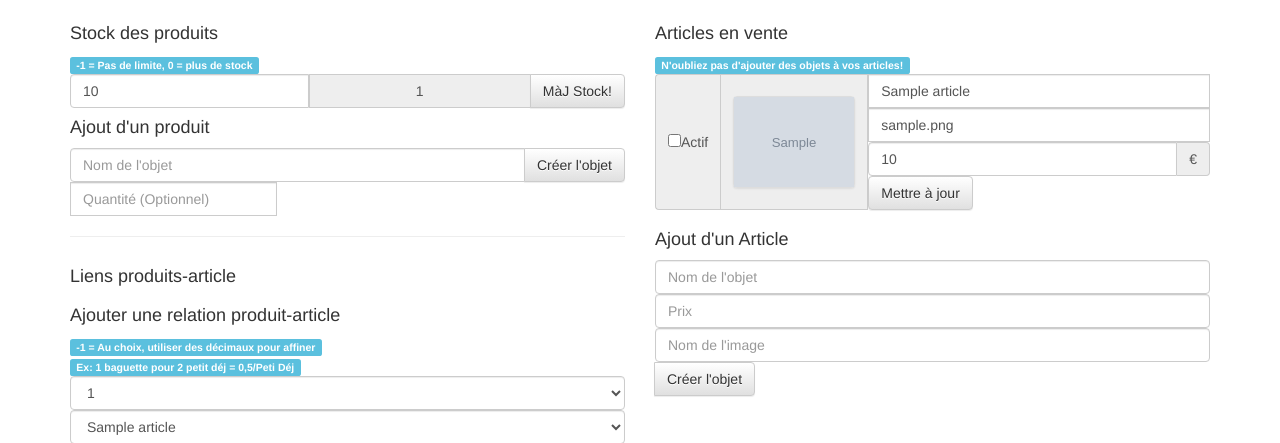
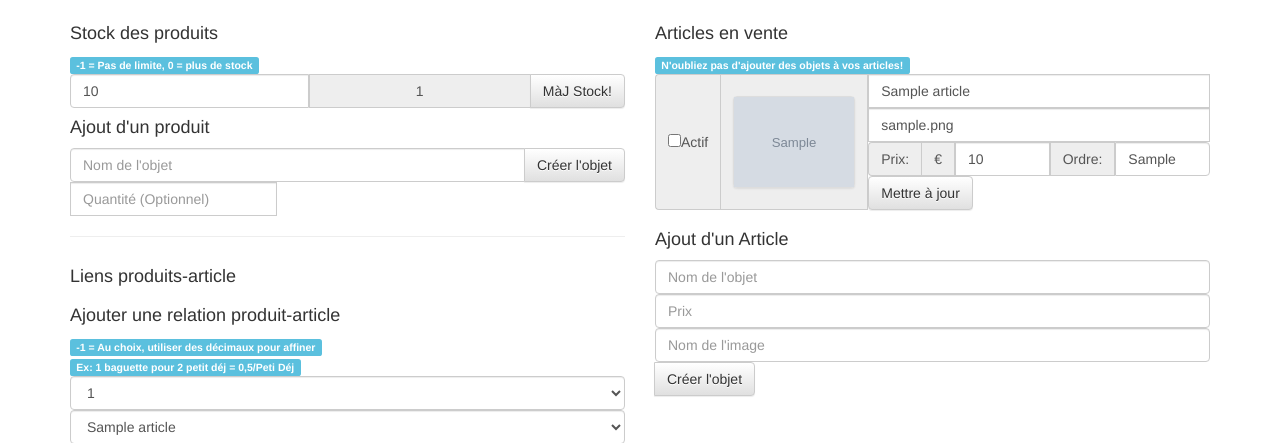
Before and after one commit to Bqbqr/CoPain, a PHP site: page /admin/index.php in a window 1280 px wide. Shown: the part 51-494 px from the top of the page. Run offline with PHP 8.4, Linux system fonts and the light colour scheme; tables that the repository leaves empty or names only in its code hold one stand-in row (values such as "Sample post"); grey boxes marked "Sample" are stand-in pictures; data that the repository does not hold is empty; a stand-in replaces the project's code that opens the database connection.

Commit message:
Can now change order of articles in admin
The order of the article is now showing (as a number) and also
displaying the items according to their number.
ToDo: Take out the number and just do "up" or "down" arrow to change the
"level" ?

```diff
--- a/admin/index.php
+++ b/admin/index.php
@@ -122,6 +122,7 @@
           var articleN=$("#"+id+"name").val();
           var articleP=$("#"+id+"p").val();
           var articleImg=$("#"+id+"img").val();
+          var articleOrder=$("#"+id+"o").val();
           var active;
           if(document.getElementById(id+"box").checked)
             active="1";
@@ -130,7 +131,7 @@
 
           $.ajax({
             type: "GET",
-            url: "updateArticle.php?id="+id+"&active="+active+"&articleN="+articleN+"&articleImg="+articleImg+"&articleP="+articleP,
+            url: "updateArticle.php?id="+id+"&active="+active+"&articleN="+articleN+"&articleImg="+articleImg+"&articleP="+articleP+"&articleO="+articleOrder,
             success: function(html) {
               $("#main_container").load("index.php #main_choices");
               //alert(html);
@@ -266,7 +267,7 @@ mysql_select_db('pain',$db);
             <span class="label label-info">N'oubliez pas d'ajouter des objets à vos articles!</span></br>
 
             <?php
-              $sql = 'SELECT id,nom,prix,img,actif FROM article;';
+              $sql = 'SELECT id,nom,prix,img,actif,listorder FROM article ORDER BY listorder;';
               $req = mysql_query($sql) or die('Erreur SQL !<br>'.$sql.'<br>'.mysql_error());
 
               // on fait une boucle qui va faire un tour pour chaque enregistrement
@@ -281,8 +282,11 @@ mysql_select_db('pain',$db);
                 echo '<span class="input-group-addon" id="sizing-addon2"><a img" class="thumbnail thumbadmin"><img src="../img/'.$data['img'].'" alt="'.$data['nom'].'"></a></span>';
                 echo '<input type="text" id="'.$tmp.'name" class="form-control" value="'.$data['nom'].'" aria-describedby="sizing-addon2">';
                 echo '<input type="text" id="'.$tmp.'img" class="form-control" value="'.$data['img'].'"><div class="input-group">';
+                echo '<span class="input-group-addon" id="basic-addon2">Prix:</span>';
+                echo '<span class="input-group-addon" id="basic-addon2">€</span>';
                 echo '<input type="text" id="'.$tmp.'p" class="form-control" value="'.$data['prix'].'" aria-describedby="sizing-addon2">';
-                echo '<span class="input-group-addon" id="basic-addon2">€</span></div>';
+                echo '<span class="input-group-addon" id="basic-addon2">Ordre:</span>';
+                echo '<input type="text" id="'.$tmp.'o" class="form-control" value="'.$data['listorder'].'" aria-describedby="sizing-addon2"></div>';
                 echo '<button field="'.$tmp.'" class="btn btn-default maj" type="button">Mettre à jour</button>';
                 echo '</div><p></p>';
                 }
--- a/admin/updateArticle.php
+++ b/admin/updateArticle.php
@@ -13,6 +13,9 @@ else      $articleImg="";
 if(isset($_GET['id']))      $id=$_GET['id'];
 else      $id="";
 
+if(isset($_GET['articleO']))      $articleO=$_GET['articleO'];
+else      $articleO="";
+
 if(isset($_GET['active']))      $active=$_GET['active'];
 else      $active="";
 
@@ -24,7 +27,7 @@ $db=mysql_connect($SQLhost, $SQLlogin, $SQLpass) or die(mysql_error());
 mysql_select_db('pain',$db)  or die('Erreur de selection '.mysql_error());
 
 // on écrit la requête sql
-$sql = "UPDATE article SET nom='$articleN', prix='$articleP', img='$articleImg', actif='$active' WHERE id='$id'";
+$sql = "UPDATE article SET nom='$articleN', prix='$articleP', img='$articleImg', actif='$active',listorder='$articleO' WHERE id='$id'";
 
 // on insère les informations du formulaire dans la table
 mysql_query($sql) or die('Erreur SQL !'.$sql.'<br>'.mysql_error());
```
